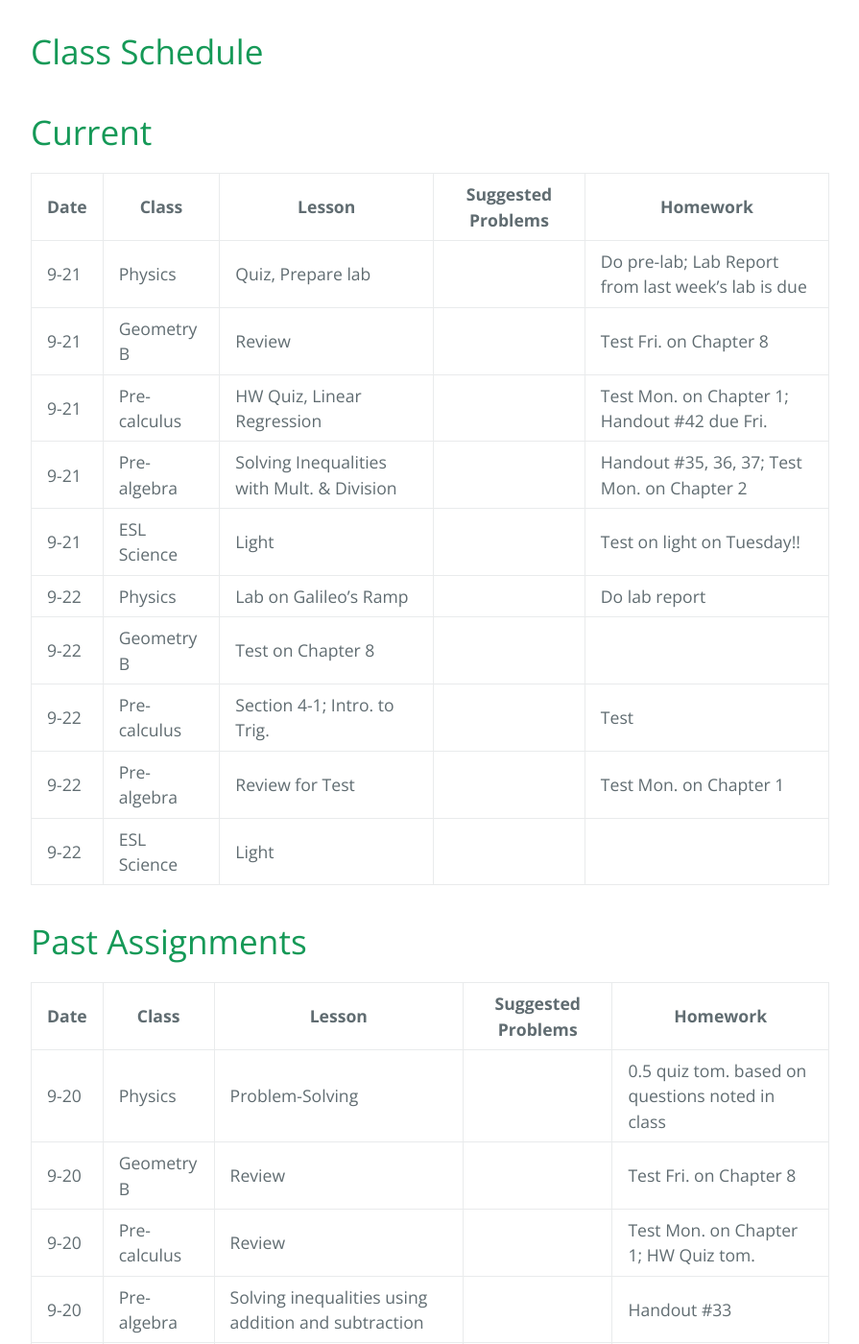
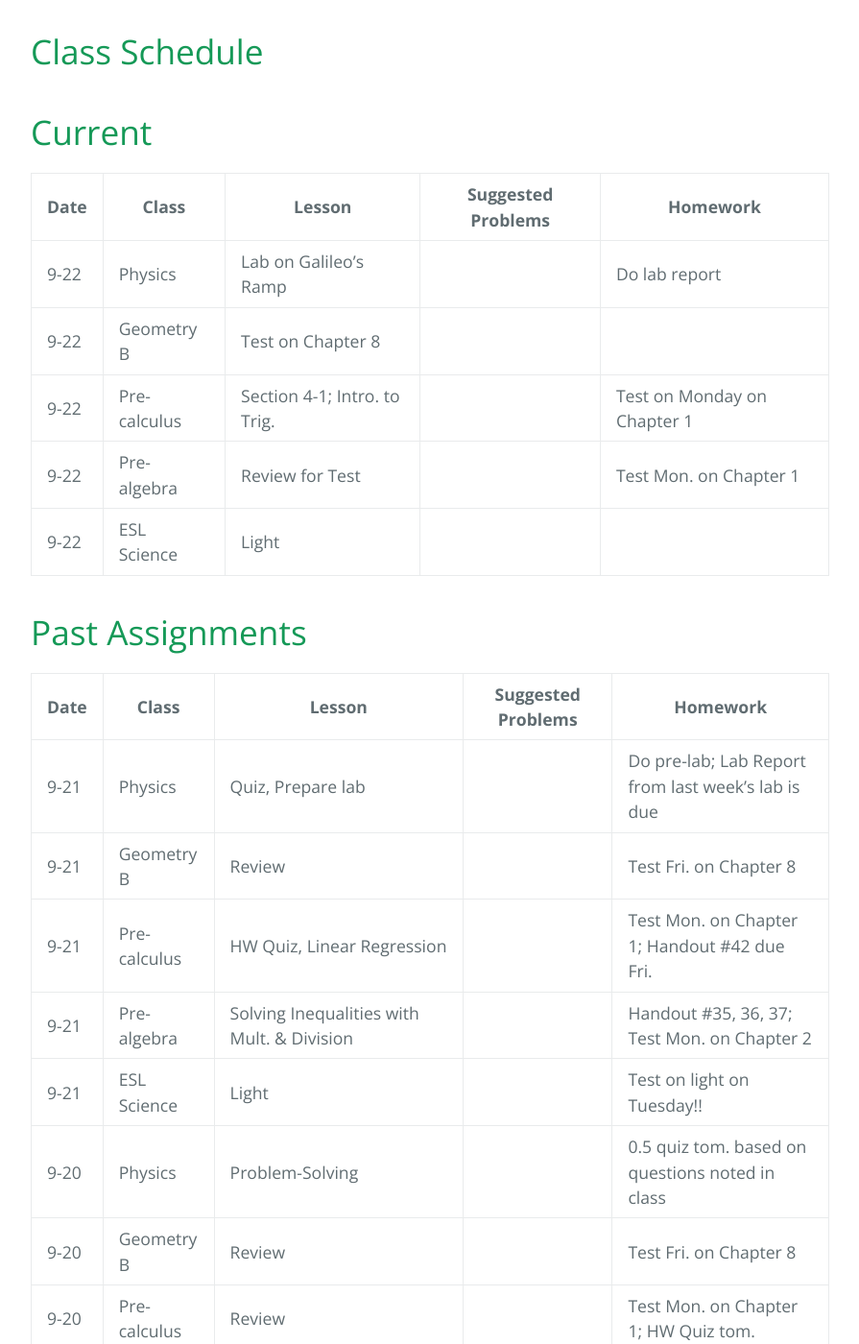
Before and after one commit to gpayoo/gpayoo, a Jekyll site: the page built from index.md, in a window 1280 px wide and 1400 px high, scrolled down 388 px. Shown: the whole window at 96% size, without its empty margins (192-1087 px from the left). Built offline with Jekyll 4.4.1, drawn with Linux system fonts in a browser that asks for light colours; our own code applies the rules of GitHub Pages for plain Markdown files; part of the change alters nothing that is shown.

Commit message:
Update index.md

```diff
--- a/index.md
+++ b/index.md
@@ -9,14 +9,9 @@ layout: default
 
 | Date | Class | Lesson | Suggested Problems | Homework |
 | ---- | ----- | ------ | -------- | ---
-| 9-21 | Physics | Quiz, Prepare lab | | Do pre-lab; Lab Report from last week's lab is due
-| 9-21 | Geometry B | Review | |  Test Fri. on Chapter 8|
-| 9-21 | Pre-calculus | HW Quiz, Linear Regression | | Test Mon. on Chapter 1; Handout #42 due Fri.
-| 9-21 | Pre-algebra | Solving Inequalities with Mult. & Division | | Handout #35, 36, 37; Test Mon. on Chapter 2
-| 9-21 | ESL Science | Light | | Test on light on Tuesday!!
 | 9-22 | Physics | Lab on Galileo's Ramp | | Do lab report
 | 9-22 | Geometry B | Test on Chapter 8 | | |
-| 9-22 | Pre-calculus | Section 4-1; Intro. to Trig.  | |  Test
+| 9-22 | Pre-calculus | Section 4-1; Intro. to Trig.  | |  Test on Monday on Chapter 1
 | 9-22 | Pre-algebra | Review for Test| | Test Mon. on Chapter 1
 | 9-22 | ESL Science | Light |  |
 
@@ -24,6 +19,11 @@ layout: default
 
 | Date | Class | Lesson | Suggested Problems | Homework |
 | ---- | ----- | ------ | -------- | ---
+| 9-21 | Physics | Quiz, Prepare lab | | Do pre-lab; Lab Report from last week's lab is due
+| 9-21 | Geometry B | Review | |  Test Fri. on Chapter 8|
+| 9-21 | Pre-calculus | HW Quiz, Linear Regression | | Test Mon. on Chapter 1; Handout #42 due Fri.
+| 9-21 | Pre-algebra | Solving Inequalities with Mult. & Division | | Handout #35, 36, 37; Test Mon. on Chapter 2
+| 9-21 | ESL Science | Light | | Test on light on Tuesday!!
 | 9-20 | Physics | Problem-Solving| | 0.5 quiz tom. based on questions noted in class
 | 9-20 | Geometry B | Review | | Test Fri. on Chapter 8|
 | 9-20 | Pre-calculus |  Review | | Test Mon. on Chapter 1; HW Quiz tom.
```
